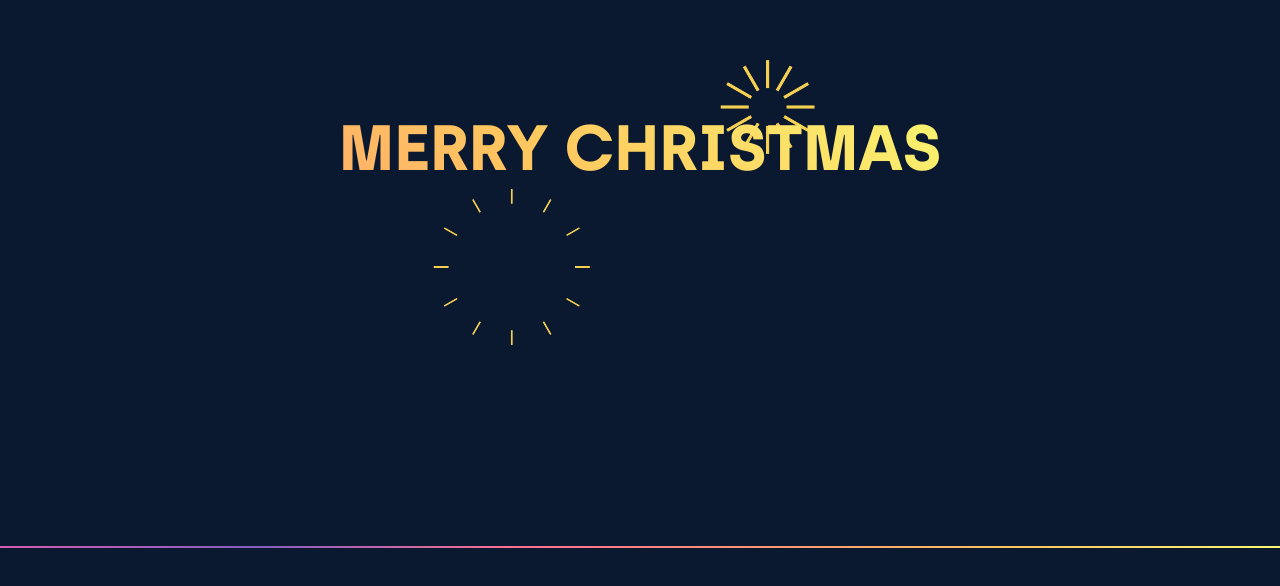
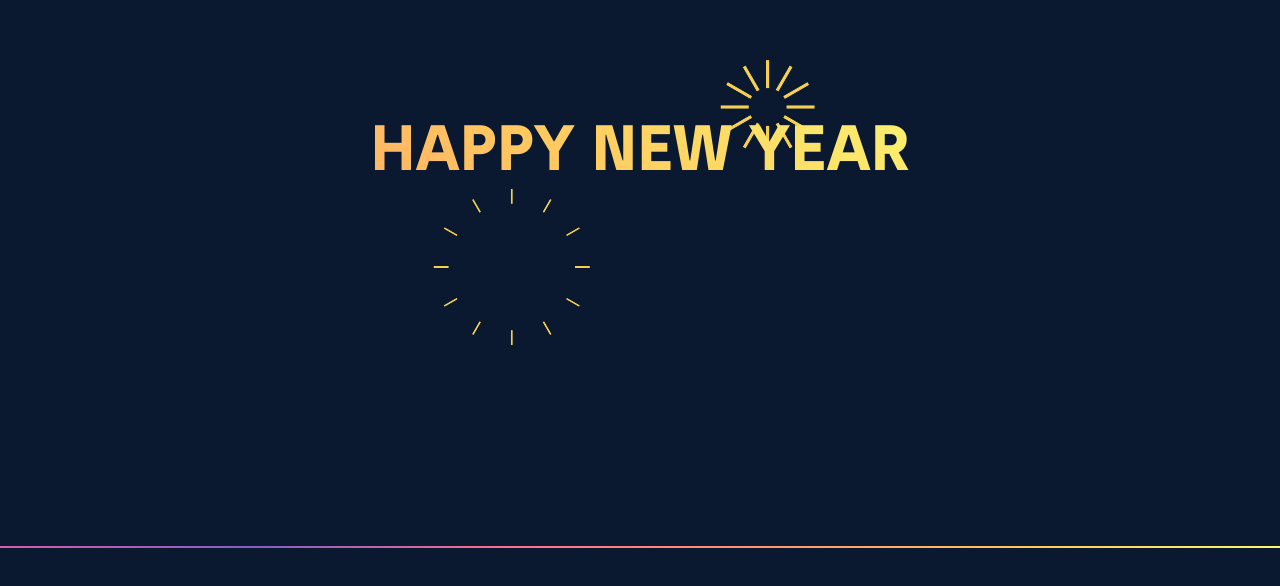
Before and after one commit to ketan-10/ketan-10.github.io, a React (Vite) app: page / in a window 1280 px wide. Shown: the part 252-838 px from the top of the page. Built offline with nearby package versions, Linux system fonts and the light colour scheme.

Commit message:
Happy New year 🥳

```diff
--- a/src/components/Hero.jsx
+++ b/src/components/Hero.jsx
@@ -11,7 +11,7 @@ const Hero = () => {
           <p>Full stack developer</p>
         </div>
         <div className="back">
-          <h1>merry christmas </h1>
+          <h1>Happy New Year</h1>
         </div>
         <FireWork />
       </div>
```
